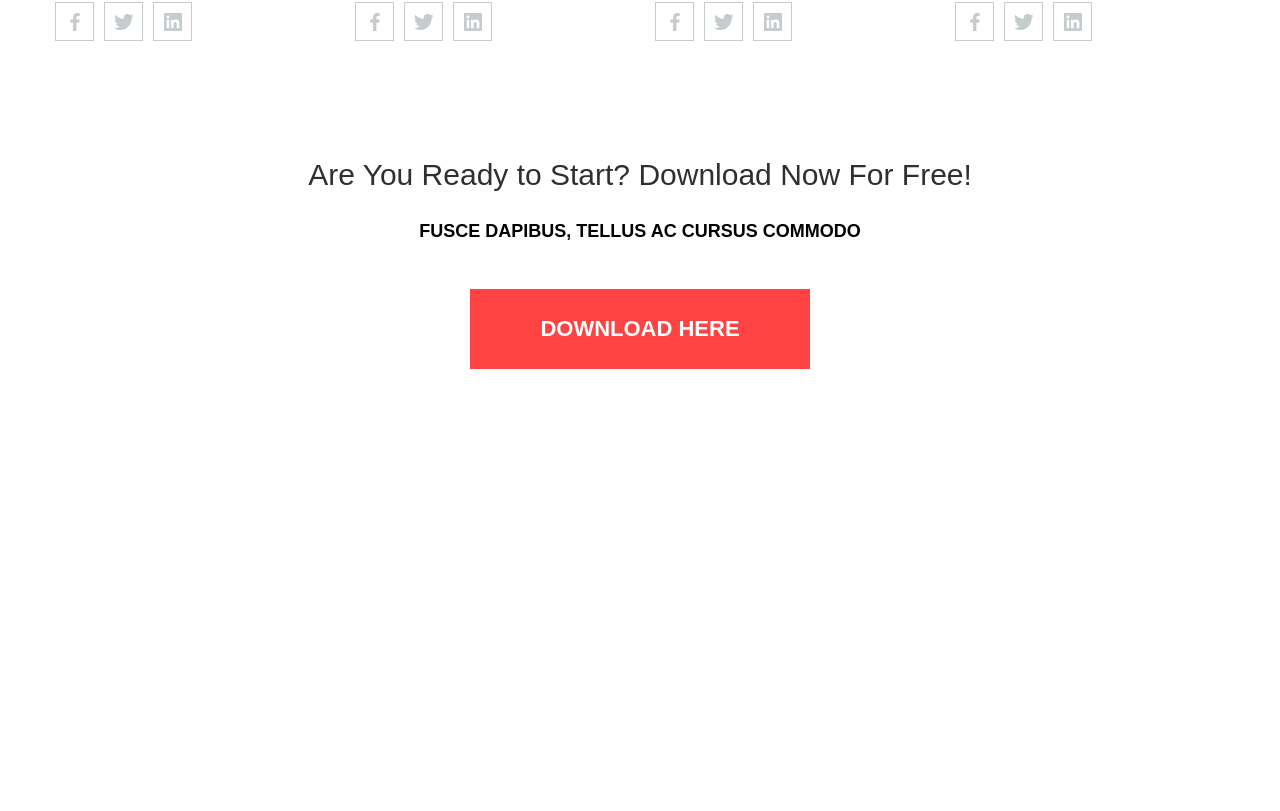
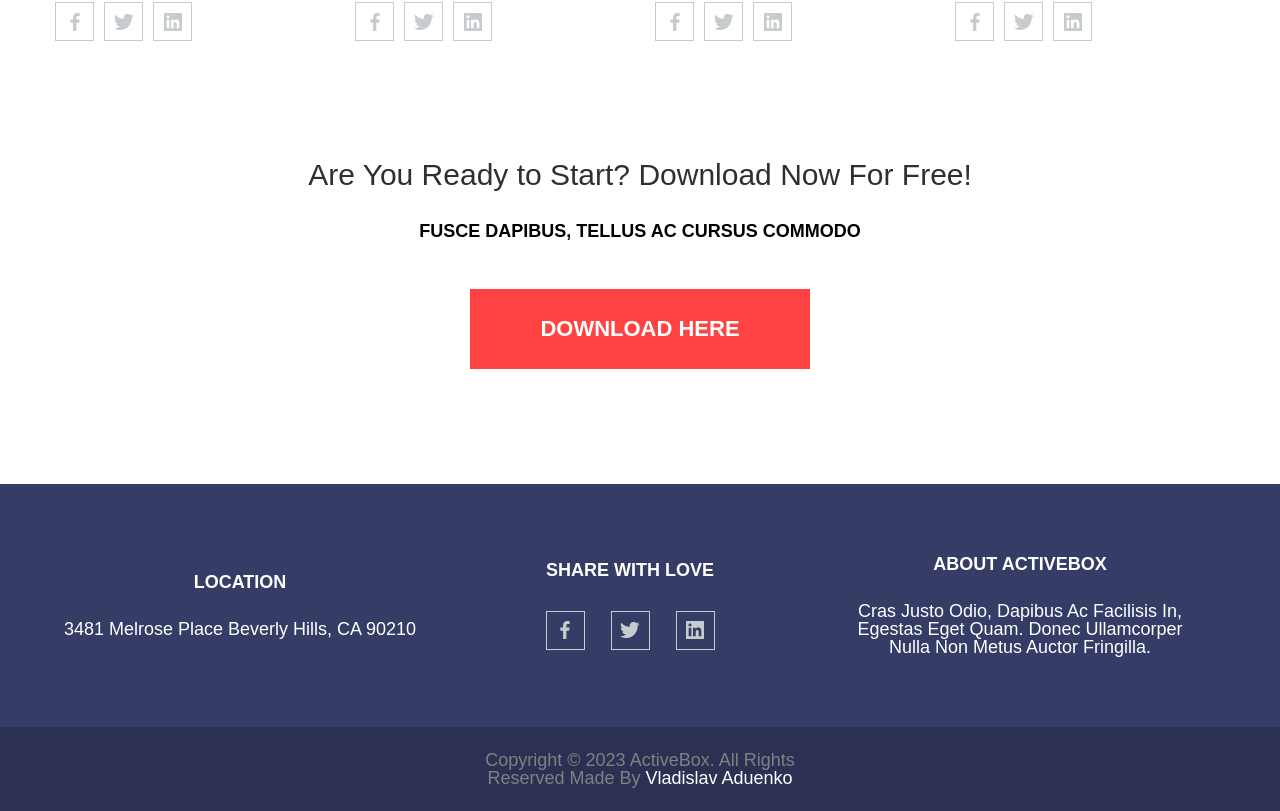
Before and after one commit to Aduenko-Vladislav/react-landing, a React (Create React App) app: page / in a window 1280 px wide. Shown: the part 2861-3672 px from the top of the page. Before the commit the page ends 3345 px from the top, so only its background shows below. Built offline with nearby package versions, Linux system fonts and the light colour scheme.

Commit message:
add footer and fix ui

```diff
--- a/src/App.js
+++ b/src/App.js
@@ -4,6 +4,7 @@ import SectionFeatures from "./components/SectionFeatures/SectionFeatures.js";
 import SectionWorks from "./components/SectionWorks/SectionWorks.js";
 import SectionTeam from "./components/SectionTeam/SectionTeam.js";
 import SectionDonwload from "./components/SectionDownload/SectionDownload.js";
+import Footer from "./components/Footer/Footer.js";
 
 function App() {
   return (
@@ -13,6 +14,7 @@ function App() {
       <SectionWorks />
       <SectionTeam />
       <SectionDonwload />
+      <Footer/>
     </>
   );
 }
--- a/src/components/Button/styles.js
+++ b/src/components/Button/styles.js
@@ -36,7 +36,9 @@ const Link = styled.a`
   ${media.mobile} {
     padding: 18px 30px;
 
+    font-size: 21px;
   }
+
   &:hover {
     background-color: ${Colors.buttonHover};
   }
--- /dev/null
+++ b/src/components/Footer/Footer.js
@@ -0,0 +1,72 @@
+import React from "react";
+import facebookIcon from "../../assets/icons/facebook.svg";
+import twitterIcon from "../../assets/icons/twitter.svg";
+import linkedinIcon from "../../assets/icons/linkidin.svg";
+
+import {
+  StyledFooter,
+  FooterItem,
+  Title,
+  Subtitle,
+  LinksBlock,
+  Item,
+  Link,
+  CopyrightBlock,
+  Text,
+  FooterContainer,
+  CopyrightContainer,
+  CopyrightLink,
+} from "./styles";
+
+const Footer = () => {
+  return (
+    <>
+      <StyledFooter>
+        <FooterContainer>
+          <FooterItem>
+            <Title>Location</Title>
+            <Subtitle>3481 Melrose Place Beverly Hills, CA 90210</Subtitle>
+          </FooterItem>
+          <FooterItem>
+            <Title>Share with Love</Title>
+            <LinksBlock>
+              <Item>
+                <Link
+                  href="https://www.facebook.com/adyenko/"
+                  bgImage={facebookIcon}
+                />
+              </Item>
+              <Item>
+                <Link href="https://twitter.com" bgImage={twitterIcon} />
+              </Item>
+              <Item>
+                <Link
+                  href="https://www.linkedin.com/in/vaduenko/"
+                  bgImage={linkedinIcon}
+                />
+              </Item>
+            </LinksBlock>
+          </FooterItem>
+          <FooterItem>
+            <Title>About ActiveBox</Title>
+            <Subtitle>
+              Cras justo odio, dapibus ac facilisis in, egestas eget quam. Donec
+              ullamcorper nulla non metus auctor fringilla.
+            </Subtitle>
+          </FooterItem>
+        </FooterContainer>
+      </StyledFooter>
+      <CopyrightBlock>
+        <CopyrightContainer>
+          <Text>
+            Copyright © 2023 ActiveBox. All Rights Reserved Made by&nbsp;
+            <CopyrightLink href="https://www.linkedin.com/in/vaduenko">
+              Vladislav Aduenko
+            </CopyrightLink>
+          </Text>
+        </CopyrightContainer>
+      </CopyrightBlock>
+    </>
+  );
+};
+export default Footer;
--- /dev/null
+++ b/src/components/Footer/styles.js
@@ -0,0 +1,170 @@
+import styled from "styled-components";
+import Colors from "../../ui/colors";
+import { media } from "../../ui/media";
+
+const StyledFooter = styled.footer`
+  padding: 0 16px;
+  background-color: ${Colors.footerColor};
+`;
+
+const FooterContainer = styled.div`
+  max-width: 1170px;
+  width: 100%;
+  margin: 0 auto;
+  display: grid;
+  grid-template-columns: repeat(3, 1fr);
+  padding: 71px 0;
+  ${media.tablet} {
+    padding: 47px 0;
+  }
+
+  ${media.mobile} {
+    display: flex;
+    flex-direction: column;
+    align-items: center;
+
+    padding: 43px 0 0;
+  }
+`;
+
+const FooterItem = styled.div`
+  display: flex;
+  flex-direction: column;
+  align-items: center;
+  justify-content: center;
+
+  max-width: 370px;
+  width: 100%;
+`;
+
+const Title = styled.h5`
+  margin-bottom: 29px;
+
+  text-align: center;
+  font-size: 18px;
+  font-weight: 700;
+  text-transform: uppercase;
+
+  color: ${Colors.textColorFooter};
+  ${media.tablet} {
+    margin-bottom: 18px;
+    font-size: 14px;
+  }
+
+  ${media.mobile} {
+    margin-bottom: 35px;
+  }
+`;
+
+const Subtitle = styled.p`
+  text-align: center;
+  font-size: 18px;
+  font-weight: 400;
+  text-transform: capitalize;
+
+  color: ${Colors.textColorFooter};
+  ${media.tablet} {
+    font-size: 14px;
+  }
+
+  ${media.mobile} {
+    margin-bottom: 55px;
+  }
+`;
+
+const LinksBlock = styled.ul`
+  display: flex;
+  column-gap: 26px;
+  margin-top: 3px;
+  ${media.mobile} {
+    margin-bottom: 50px;
+  }
+`;
+
+const Item = styled.li``;
+
+const Link = styled.a`
+  display: block;
+  width: 39px;
+  height: 39px;
+
+  border: 1px solid ${Colors.borderColor};
+  background: url(${(props) => props.bgImage});
+  background-repeat: no-repeat;
+  background-position: center;
+  transition: 0.5s linear;
+  cursor: pointer;
+  &:hover {
+    filter: invert(0.5) sepia(1) saturate(5) hue-rotate(175deg);
+  }
+  &:active {
+    filter: invert(0.1) sepia(2) saturate(4) hue-rotate(175deg);
+  }
+`;
+
+const CopyrightBlock = styled.div`
+  padding: 24px 0;
+
+  background-color: ${Colors.copyrightbgColor};
+  ${media.tablet} {
+    padding: 14px 0;
+  }
+
+  ${media.mobile} {
+    padding: 29px 0;
+  }
+`;
+
+const CopyrightContainer = styled.div`
+  margin: 0 auto;
+  max-width: 370px;
+  width: 100%;
+  ${media.mobile} {
+    padding: 0 16px;
+  }
+`;
+
+const Text = styled.p`
+  color: ${Colors.copyrightTextColor};
+
+  text-align: center;
+  font-size: 18px;
+  font-weight: 400;
+  text-transform: capitalize;
+  ${media.tablet} {
+    font-size: 14px;
+  }
+
+  ${media.mobile} {
+  }
+`;
+
+const CopyrightLink = styled.a`
+  color: ${Colors.Maker};
+
+  text-align: center;
+  font-size: 18px;
+  font-weight: 400;
+  text-transform: capitalize;
+  ${media.tablet} {
+    font-size: 14px;
+  }
+
+  ${media.mobile} {
+  }
+`;
+
+export {
+  StyledFooter,
+  FooterItem,
+  Title,
+  Subtitle,
+  LinksBlock,
+  Item,
+  Link,
+  CopyrightBlock,
+  Text,
+  FooterContainer,
+  CopyrightContainer,
+  CopyrightLink,
+};
--- a/src/components/SectionDownload/styles.js
+++ b/src/components/SectionDownload/styles.js
@@ -14,6 +14,7 @@ const StyledDownload = styled.div`
 
   ${media.mobile} {
     padding: 0 16px;
+    margin-bottom: 45px;
   }
 `;
 
```
